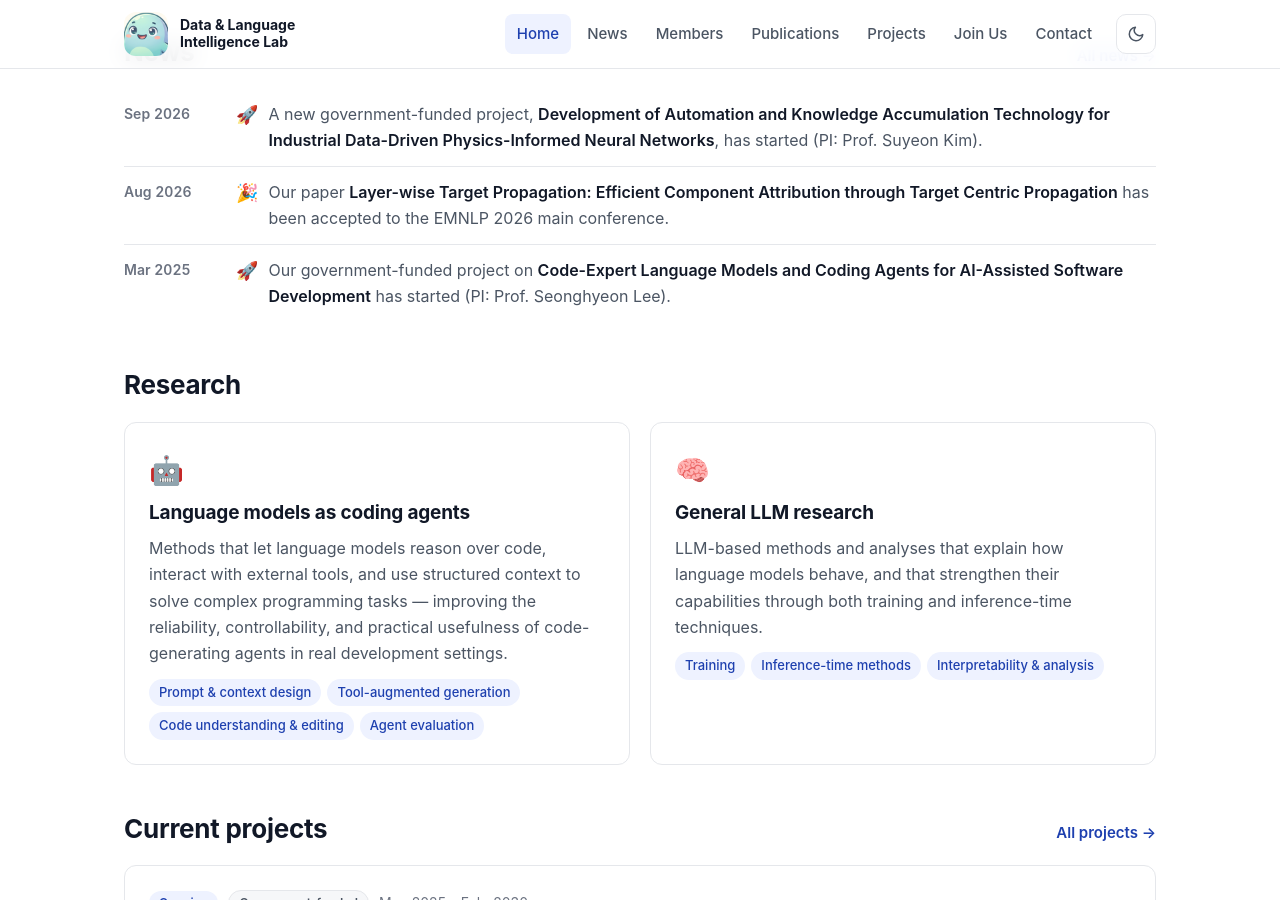
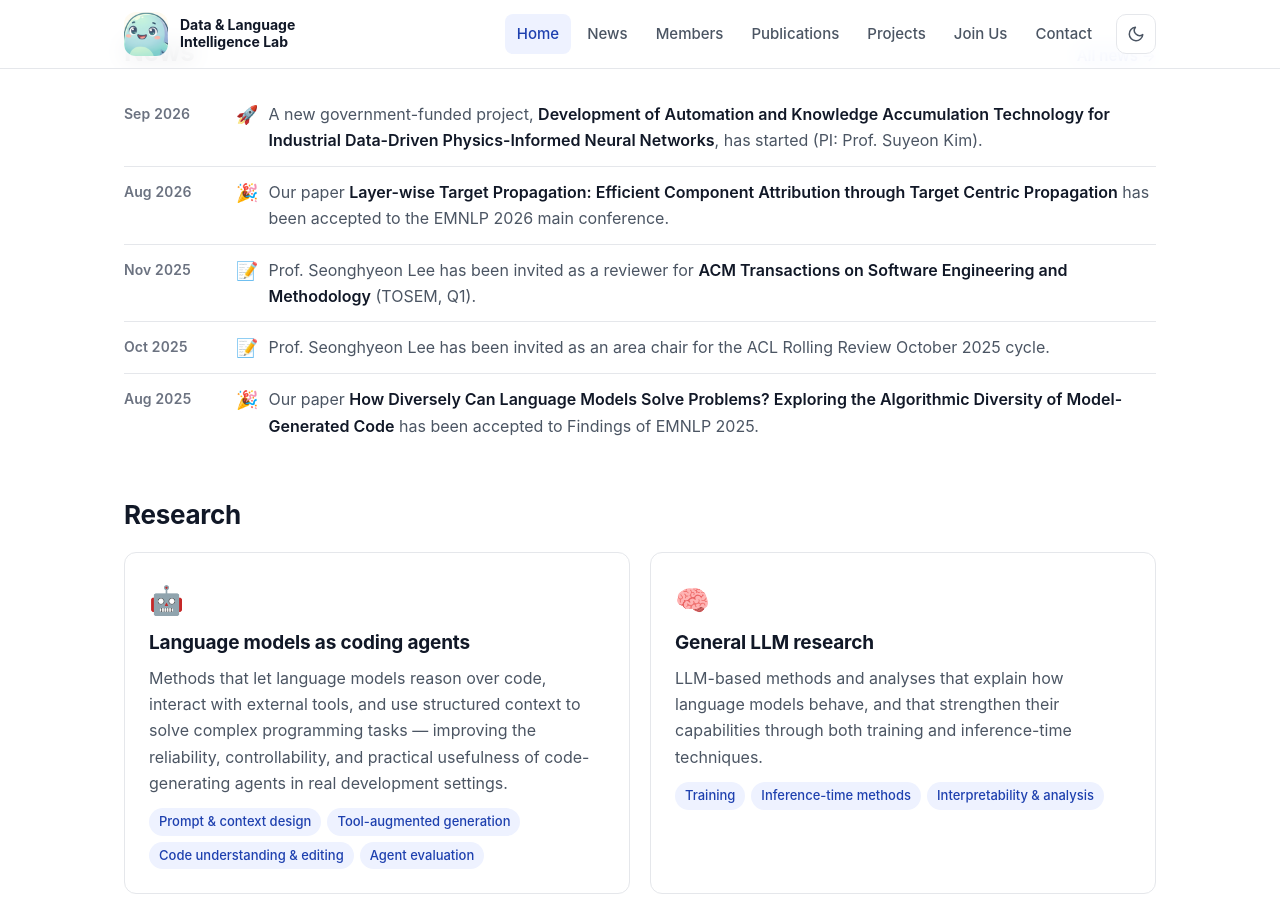
Before and after one commit to knu-dli/knu-dli.github.io, a Jekyll site: the page built from index.html, in a window 1280 px wide and 900 px high, scrolled down 739 px. Built offline with Jekyll 4.4.1, drawn with Linux system fonts in a browser that asks for light colours; some web fonts are replaced.

Commit message:
News: import earlier lab news; add 2025 reviewing service to profile
Co-Authored-By: Claude Opus 5.5 <noreply@anthropic.com>

```diff
--- a/_data/news.yml
+++ b/_data/news.yml
@@ -1,11 +1,37 @@
-# Newest first. date: YYYY-MM-DD (shown as "Mon YYYY"). Quote text (it may contain colons and HTML).
-# icon: one emoji, e.g. 🎉 paper accepted · 📄 paper published · 🚀 project started · 🏆 award · 👋 new member · 🎓 graduation
+# Newest first. date: YYYY-MM-DD (shown as "Mon YYYY"; add `label:` to show something else, e.g. a year).
+# Quote text (it may contain colons and HTML).
+# icon: one emoji, e.g. 🎉 paper accepted · 🚀 project/funding · 📝 reviewing & service · ☁️ resources · 🏆 award · 👋 new member · 🎓 graduation
 - date: 2026-09-01
   icon: 🚀
   text: "A new government-funded project, <em>Development of Automation and Knowledge Accumulation Technology for Industrial Data-Driven Physics-Informed Neural Networks</em>, has started (PI: Prof. Suyeon Kim)."
 - date: 2026-08-01
   icon: 🎉
   text: "Our paper <em>Layer-wise Target Propagation: Efficient Component Attribution through Target Centric Propagation</em> has been accepted to the EMNLP 2026 main conference."
+- date: 2025-11-01
+  icon: 📝
+  text: "Prof. Seonghyeon Lee has been invited as a reviewer for <em>ACM Transactions on Software Engineering and Methodology</em> (TOSEM, Q1)."
+- date: 2025-10-01
+  icon: 📝
+  text: "Prof. Seonghyeon Lee has been invited as an area chair for the ACL Rolling Review October 2025 cycle."
+- date: 2025-08-01
+  icon: 🎉
+  text: "Our paper <em>How Diversely Can Language Models Solve Problems? Exploring the Algorithmic Diversity of Model-Generated Code</em> has been accepted to Findings of EMNLP 2025."
+- date: 2025-08-01
+  icon: 📝
+  text: "Prof. Seonghyeon Lee has been selected as a program committee member for AAAI-26."
+- date: 2025-08-01
+  icon: 🎉
+  text: "One paper has been accepted to <em>IEICE Transactions on Information and Systems</em>."
+- date: 2025-05-01
+  icon: 🎉
+  text: "Our paper <em>Verbosity-Aware Rationale Reduction: Sentence-Level Rationale Reduction for Efficient and Effective Reasoning</em> has been accepted to Findings of ACL 2025."
+- date: 2025-05-01
+  icon: ☁️
+  text: "Our lab has joined the Google Research Credits Program (May 2025 – May 2026)."
 - date: 2025-03-01
   icon: 🚀
-  text: "Our government-funded project on <em>Code-Expert Language Models and Coding Agents for AI-Assisted Software Development</em> has started (PI: Prof. Seonghyeon Lee)."
+  text: "Our project on <em>Code-Expert Language Models and Coding Agents for AI-Assisted Software Development</em> (PI: Prof. Seonghyeon Lee) has been selected for a National Research Foundation of Korea (NRF) grant funded by the Korean government (MSIT), with an acceptance rate of 9.5% (Mar. 2025 – Feb. 2030)."
+- date: 2024-01-01
+  label: "2024"
+  icon: 📚
+  text: "We published three international conference papers in 2024, at EMNLP, NAACL, and COLING."
--- a/_includes/news-list.html
+++ b/_includes/news-list.html
@@ -1,7 +1,7 @@
 <ul class="news-list">
   {% for n in include.items %}
   <li>
-    <time datetime="{{ n.date | date: '%Y-%m-%d' }}">{{ n.date | date: '%b %Y' }}</time>
+    <time datetime="{{ n.date | date: '%Y-%m-%d' }}">{% if n.label %}{{ n.label }}{% else %}{{ n.date | date: '%b %Y' }}{% endif %}</time>
     <p>{% if n.icon %}<span class="news-icon" aria-hidden="true">{{ n.icon }}</span>{% endif %}<span>{{ n.text }}</span></p>
   </li>
   {% endfor %}
```
Also changed, not shown: people/seonghyeon-lee.md (+3 -0 lines).
